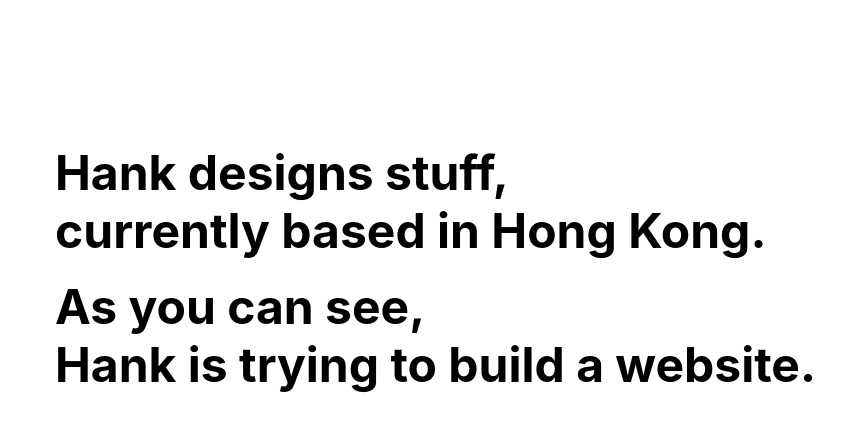
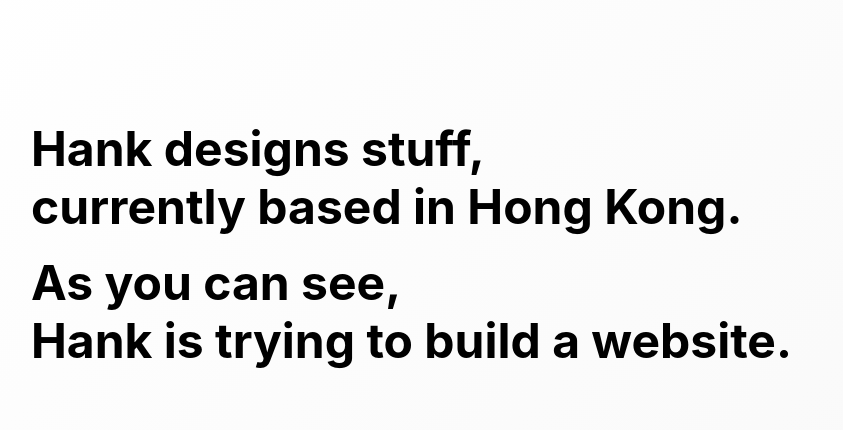
Before and after one commit to hankisthatyou/home, a plain HTML site: page index.html in a window 1280 px wide. Shown: the whole page, without its empty margins (89-932 px from the left). Drawn offline with Linux system fonts and the light colour scheme.

Commit message:
add subtle gradient background

```diff
--- a/index.html
+++ b/index.html
@@ -18,7 +18,7 @@
 }
 
 #main-intro-wrapper {
-  margin: 144px;
+  margin: 120px;
 }
 
 h1 {
@@ -35,6 +35,14 @@
   -webkit-margin-after: 0em;
 
   padding-bottom: 0.4em;
+}
+
+.gradient-bg {
+  background: #ffffff; /* For browsers that do not support gradients */
+  background: -webkit-linear-gradient(-45deg, #f8f8f8, #ffffff); /* For Safari 5.1 to 6.0 */
+  background: -o-linear-gradient(-45deg, #f8f8f8, #ffffff); /* For Opera 11.1 to 12.0 */
+  background: -moz-linear-gradient(-45deg, #f8f8f8, #ffffff); /* For Firefox 3.6 to 15 */
+  background: linear-gradient(-45deg, #f8f8f8, #ffffff); /* Standard syntax */
 }
 
 @media screen and (max-width: 1024px) {
@@ -63,9 +71,9 @@
 }
 </style>
 
-<body>
+<body class="gradient-bg">
 
-<div id='main-intro-wrapper'>
+<div id="main-intro-wrapper">
   <h1>
     Hank designs stuff,<br>currently based in Hong Kong.
   </h1>
```
